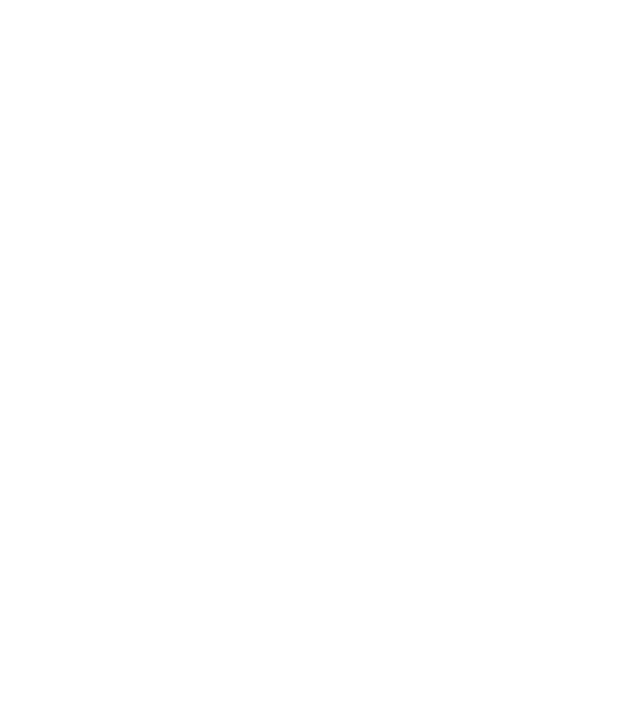
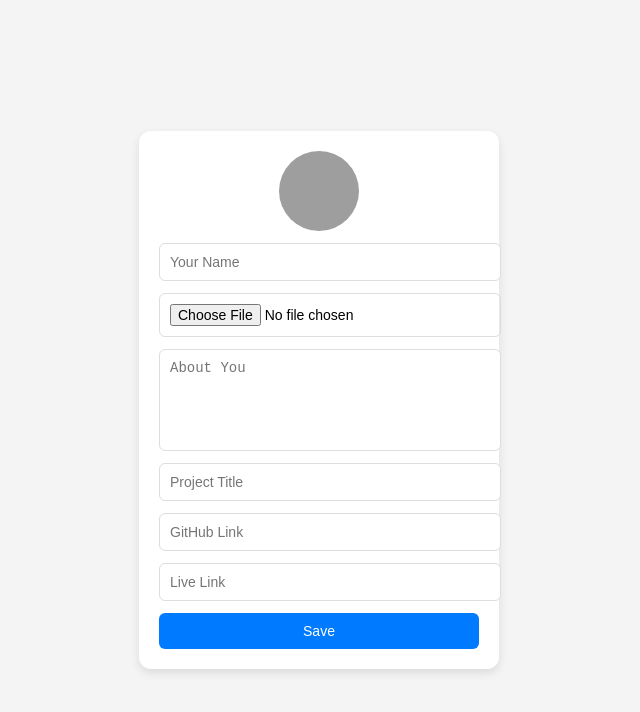
Before and after one commit to salsabeel10/react-portfolio, a React (Vite) app in the folder react-portfolio/: page /admin/edit in a window 1280 px wide. Before the commit this address had no page. Shown: the top 712 px of the page, without its empty margins (321-961 px from the left). Built offline with nearby package versions, Linux system fonts and the light colour scheme; grey boxes are pictures that could not be loaded.

Commit message:
editform skelton ready

```diff
--- a/react-portfolio/package.json
+++ b/react-portfolio/package.json
@@ -11,7 +11,9 @@
   },
   "dependencies": {
     "appwrite": "^17.0.0",
+    "bootstrap": "^5.3.3",
     "react": "^19.0.0",
+    "react-bootstrap": "^2.10.9",
     "react-dom": "^19.0.0",
     "react-router": "^7.2.0"
   },
--- a/react-portfolio/src/App.jsx
+++ b/react-portfolio/src/App.jsx
@@ -2,6 +2,7 @@
 import Home from './pages/Home'
 import { BrowserRouter as Router, Routes, Route } from 'react-router'
 import Admin from './pages/Admin'
+import EditForm from './components/Edit/EditForm'
 
 const App = () => {
   return (
@@ -9,6 +10,7 @@
       <Routes>
         <Route path="/" element={<Home />} />
         <Route path="/admin" element={<Admin />} />
+        <Route path="/admin/edit" element={<EditForm />} />
       </Routes>
     </Router>
   )
--- /dev/null
+++ b/react-portfolio/src/components/Edit/EditForm.css
@@ -0,0 +1,58 @@
+/* EditForm.css */
+.edit-form-container {
+  display: flex;
+  justify-content: center;
+  align-items: center;
+  height: 100vh;
+  background-color: #f4f4f4;
+}
+
+.edit-form {
+  background: white;
+  padding: 20px;
+  border-radius: 12px;
+  box-shadow: 0 4px 10px rgba(0, 0, 0, 0.1);
+  width: 320px;
+  display: flex;
+  flex-direction: column;
+  gap: 12px;
+}
+
+.edit-form .profile-pic-container {
+  display: flex;
+  justify-content: center;
+}
+
+.edit-form .profile-pic {
+  width: 80px;
+  height: 80px;
+  border-radius: 50%;
+  object-fit: cover;
+}
+
+.edit-form input,
+.edit-form textarea,
+.edit-form button {
+  width: 100%;
+  padding: 10px;
+  border-radius: 6px;
+  border: 1px solid #ddd;
+  font-size: 14px;
+}
+
+.edit-form textarea {
+  resize: none;
+  height: 80px;
+}
+
+.edit-form button {
+  background-color: #007bff;
+  color: white;
+  border: none;
+  cursor: pointer;
+  transition: background 0.3s;
+}
+
+.edit-form button:hover {
+  background-color: #0056b3;
+}
--- /dev/null
+++ b/react-portfolio/src/components/Edit/EditForm.jsx
@@ -0,0 +1,78 @@
+// EditForm.jsx
+import { useState } from "react";
+import "./EditForm.css";
+
+const EditForm = () => {
+  const [formData, setFormData] = useState({
+    name: "",
+    cv: null,
+    about: "",
+    projectTitle: "",
+    github: "",
+    live: ""
+  });
+
+  const handleChange = (e) => {
+    const { name, value, type, files } = e.target;
+    setFormData({
+      ...formData,
+      [name]: type === "file" ? files[0] : value
+    });
+  };
+
+  const handleSubmit = (e) => {
+    e.preventDefault();
+    console.log(formData);
+  };
+
+  return (
+    <div className="edit-form-container">
+      <form onSubmit={handleSubmit} className="edit-form">
+        <div className="profile-pic-container">
+          <img src="/default-profile.png" alt="Profile" className="profile-pic" />
+        </div>
+        <input
+          type="text"
+          name="name"
+          placeholder="Your Name"
+          value={formData.name}
+          onChange={handleChange}
+          required
+        />
+        <input type="file" name="cv" onChange={handleChange} accept=".pdf,.doc,.docx" />
+        <textarea
+          name="about"
+          placeholder="About You"
+          value={formData.about}
+          onChange={handleChange}
+          required
+        ></textarea>
+        <input
+          type="text"
+          name="projectTitle"
+          placeholder="Project Title"
+          value={formData.projectTitle}
+          onChange={handleChange}
+          required
+        />
+        <input
+          type="url"
+          name="github"
+          placeholder="GitHub Link"
+          value={formData.github}
+          onChange={handleChange}
+        />
+        <input
+          type="url"
+          name="live"
+          placeholder="Live Link"
+          value={formData.live}
+          onChange={handleChange}
+        />
+        <button type="submit">Save</button>
+      </form>
+    </div>
+  );
+};
+
+export default EditForm;
```
Also changed, not shown: 1 other file (tests, documents, lock files or other folders).
